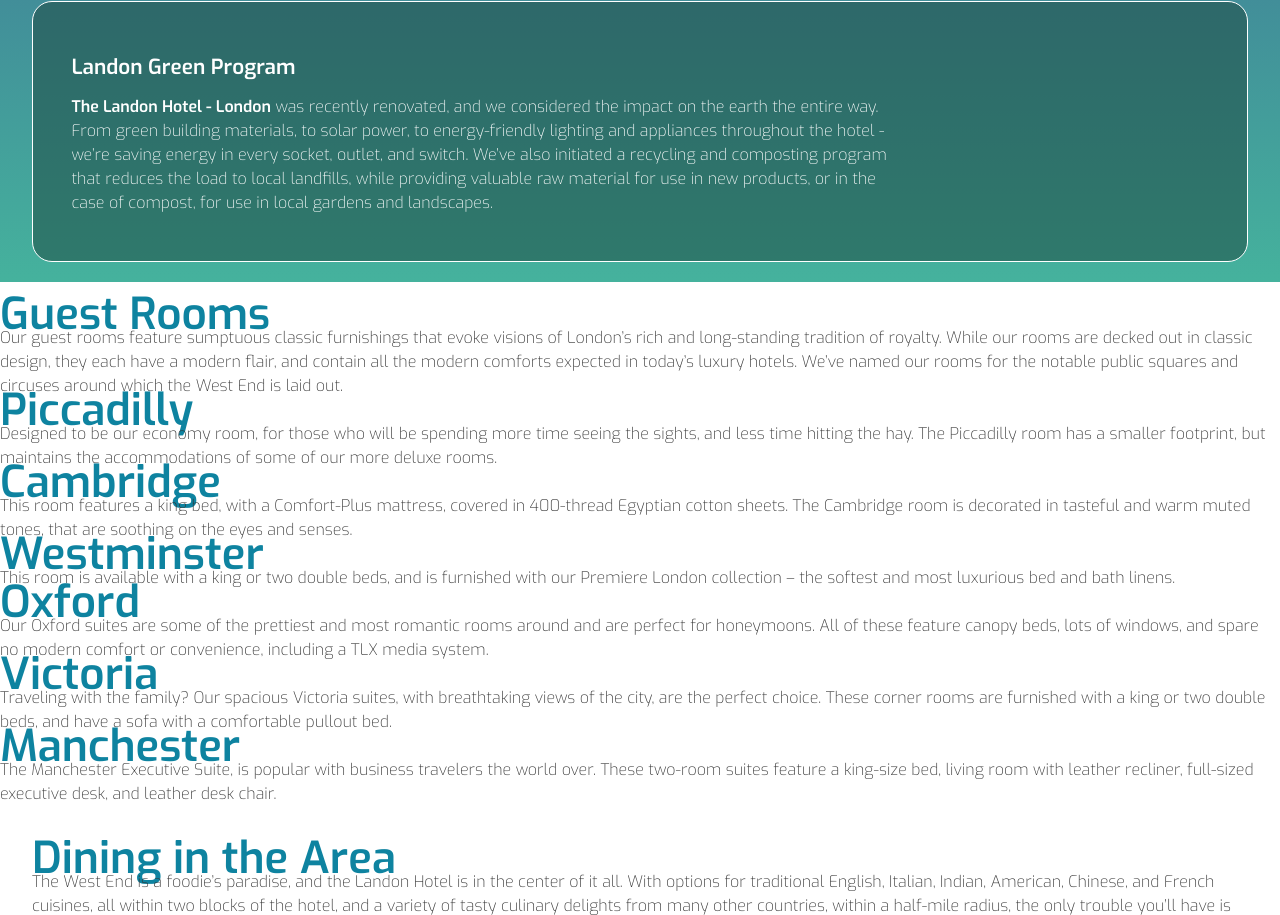
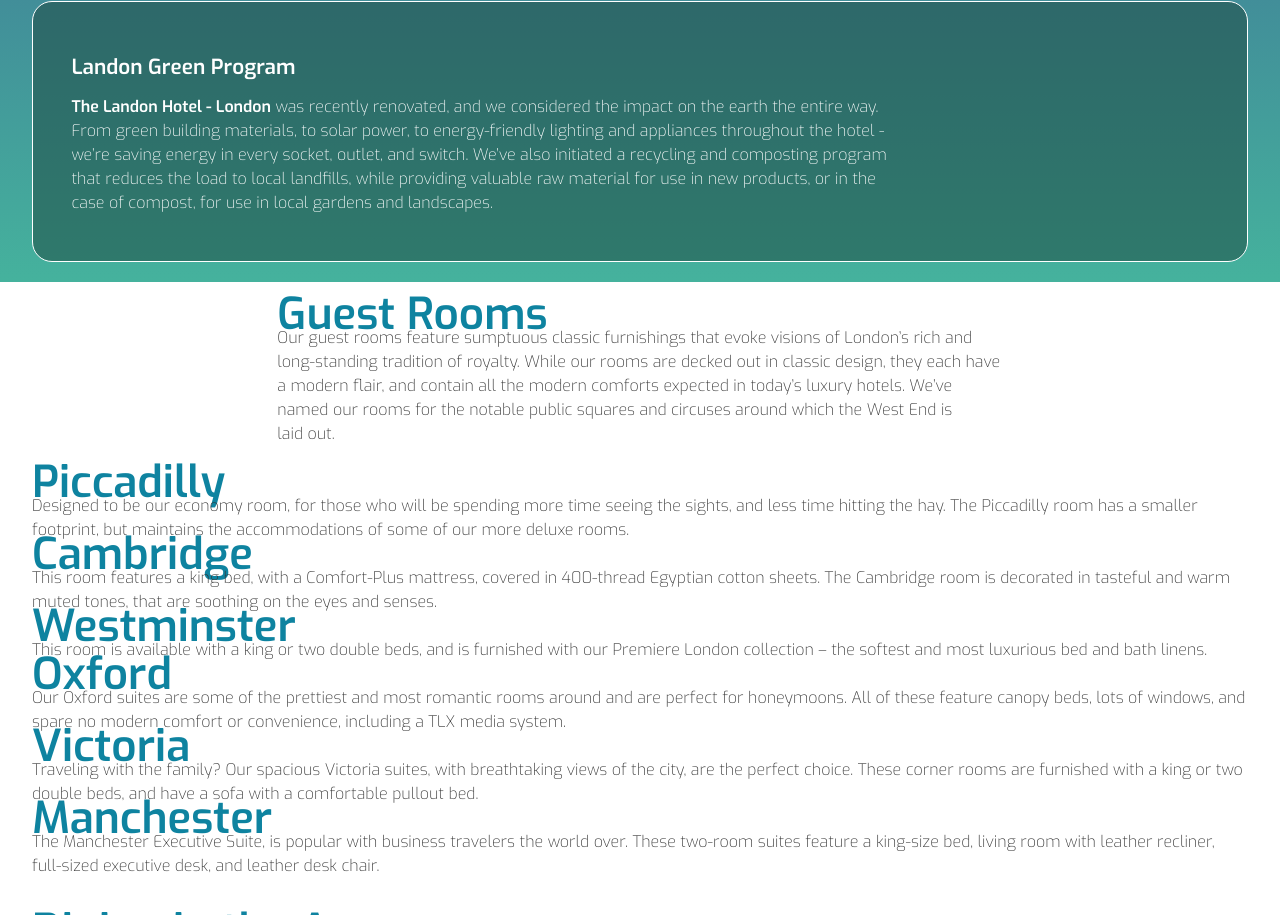
Before and after one commit to pjsinco/single-page-responsive-play, a website: page index.html in a window 1280 px wide. Shown: the part 1359-2274 px from the top of the page. Drawn offline with Linux system fonts and the light colour scheme.

Commit message:
starts to work on #rooms

```diff
--- a/_/components/sass/_layout.scss
+++ b/_/components/sass/_layout.scss
@@ -10,7 +10,7 @@ body {
 
 }
 
-article:not(.fullheight) {
+article {
   @include container(95%);
 
 }
--- a/_/components/sass/modules/_rooms.scss
+++ b/_/components/sass/modules/_rooms.scss
@@ -0,0 +1,17 @@
+#rooms {
+
+  header {
+    margin-bottom: 1.5em;
+    @include container(90%);
+    @media #{$medium-up} {
+      @include container;
+      @include pad(1, 1);
+
+
+    }
+
+
+  }
+
+
+} // #rooms
```
Also changed, not shown: _/css/styles.css.
